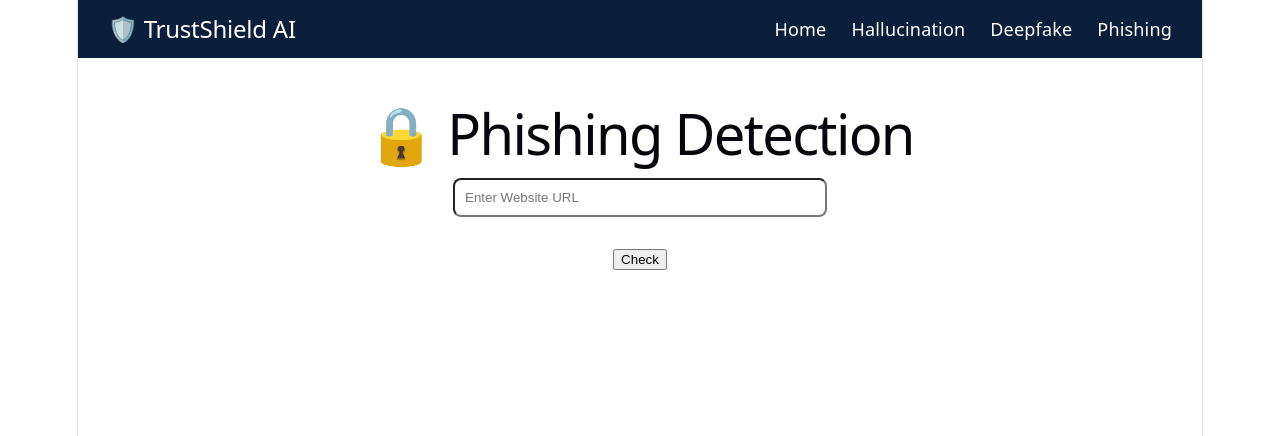
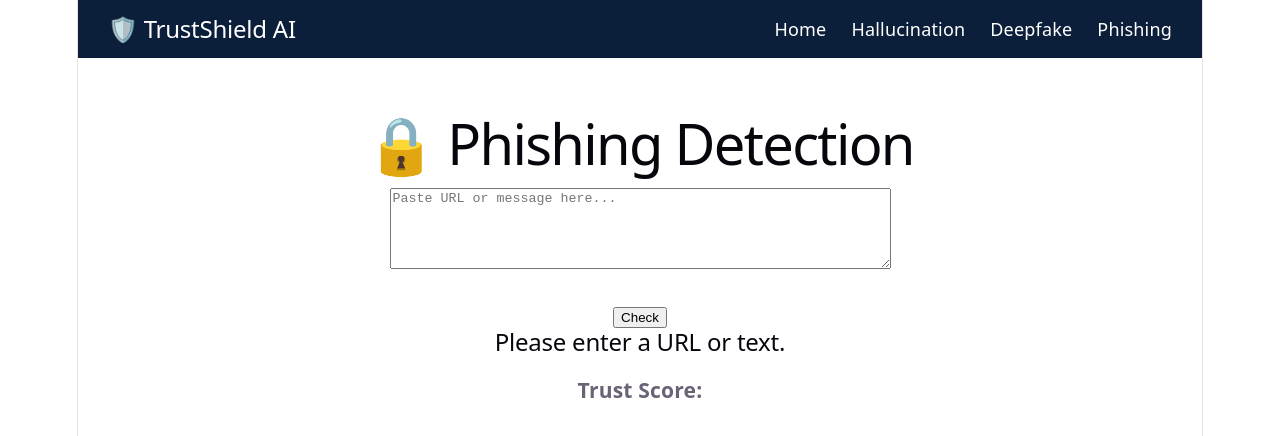
Before and after one commit to deepikasaravanakumar76-dev/TrustShield-AI-, a React (Vite) app: page /phishing in a window 1280 px wide. Both pictures are taken after a click on the button "Check". Shown: the top 436 px of the page. Built offline with nearby package versions, Linux system fonts and the light colour scheme.

Commit message:
Restore phishing detection page

```diff
--- a/src/pages/Phishing.jsx
+++ b/src/pages/Phishing.jsx
@@ -1,77 +1,64 @@
 import { useState } from "react";
 
 function Phishing() {
-  const [url, setUrl] = useState("");
+  const [input, setInput] = useState("");
   const [result, setResult] = useState("");
   const [score, setScore] = useState("");
-  const [explanation, setExplanation] = useState("");
 
-  const checkURL = async () => {
-    if (url.trim() === "") {
-      alert("Please enter a website URL.");
+  const verifyPhishing = async () => {
+    if (input.trim() === "") {
+      setResult("Please enter a URL or text.");
+      setScore("");
       return;
     }
 
     try {
-      const response = await fetch("https://trustshield-backend-k5h5.onrender.com/phishing", {
-        method: "POST",
-        headers: {
-          "Content-Type": "application/json"
-        },
-        body: JSON.stringify({ url })
-      });
+      const response = await fetch(
+        "https://trustshield-backend-k5h5.onrender.com/phishing",
+        {
+          method: "POST",
+          headers: {
+            "Content-Type": "application/json",
+          },
+          body: JSON.stringify({
+            input: input,
+          }),
+        }
+      );
+
       const data = await response.json();
 
       setResult(data.result);
       setScore(data.trust_score);
-      setExplanation(data.explanation);
+
     } catch (error) {
       setResult("Server connection failed.");
       setScore("");
-      setExplanation("");
     }
   };
 
   return (
-    <div style={{ textAlign: "center", padding: "30px" }}>
+    <div style={{ padding: "40px", textAlign: "center" }}>
       <h1>🔒 Phishing Detection</h1>
 
-      <input
-        type="text"
-        placeholder="Enter Website URL"
-        value={url}
-        onChange={(e) => setUrl(e.target.value)}
-        style={{
-          width: "350px",
-          padding: "10px",
-          borderRadius: "8px",
-        }}
+      <textarea
+        rows="5"
+        cols="60"
+        placeholder="Paste URL or message here..."
+        value={input}
+        onChange={(e) => setInput(e.target.value)}
       />
 
       <br /><br />
 
-      <button onClick={checkURL}>Check</button>
+      <button onClick={verifyPhishing}>
+        Check
+      </button>
 
       {result && (
-        <div
-          style={{
-            background: "white",
-            width: "400px",
-            margin: "30px auto",
-            padding: "20px",
-            borderRadius: "10px",
-            boxShadow: "0 0 10px gray",
-          }}
-        >
+        <div>
           <h2>{result}</h2>
-
           <h3>Trust Score: {score}</h3>
-
-          <p>
-            <strong>Explanation:</strong>
-            <br />
-            {explanation}
-          </p>
         </div>
       )}
     </div>
```
